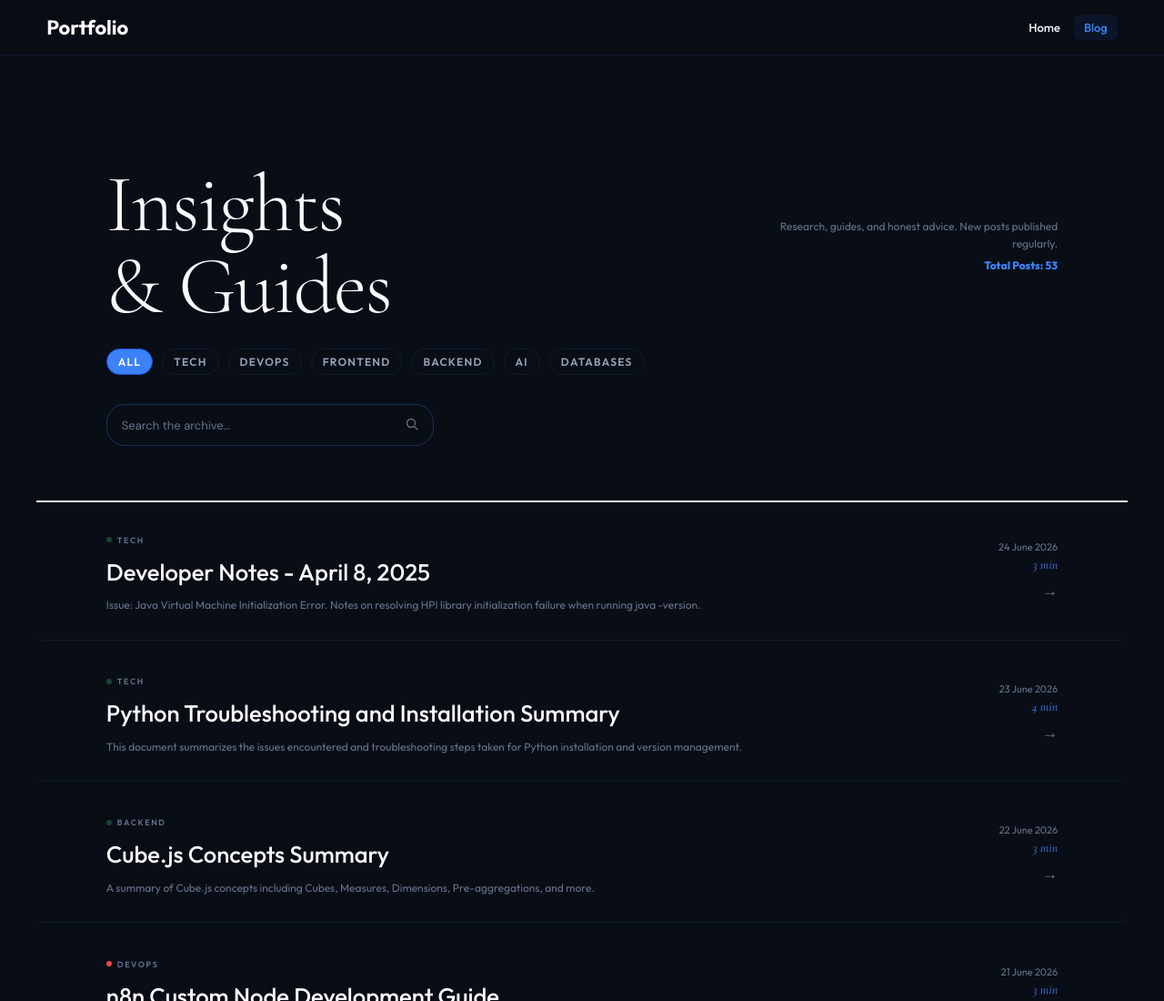
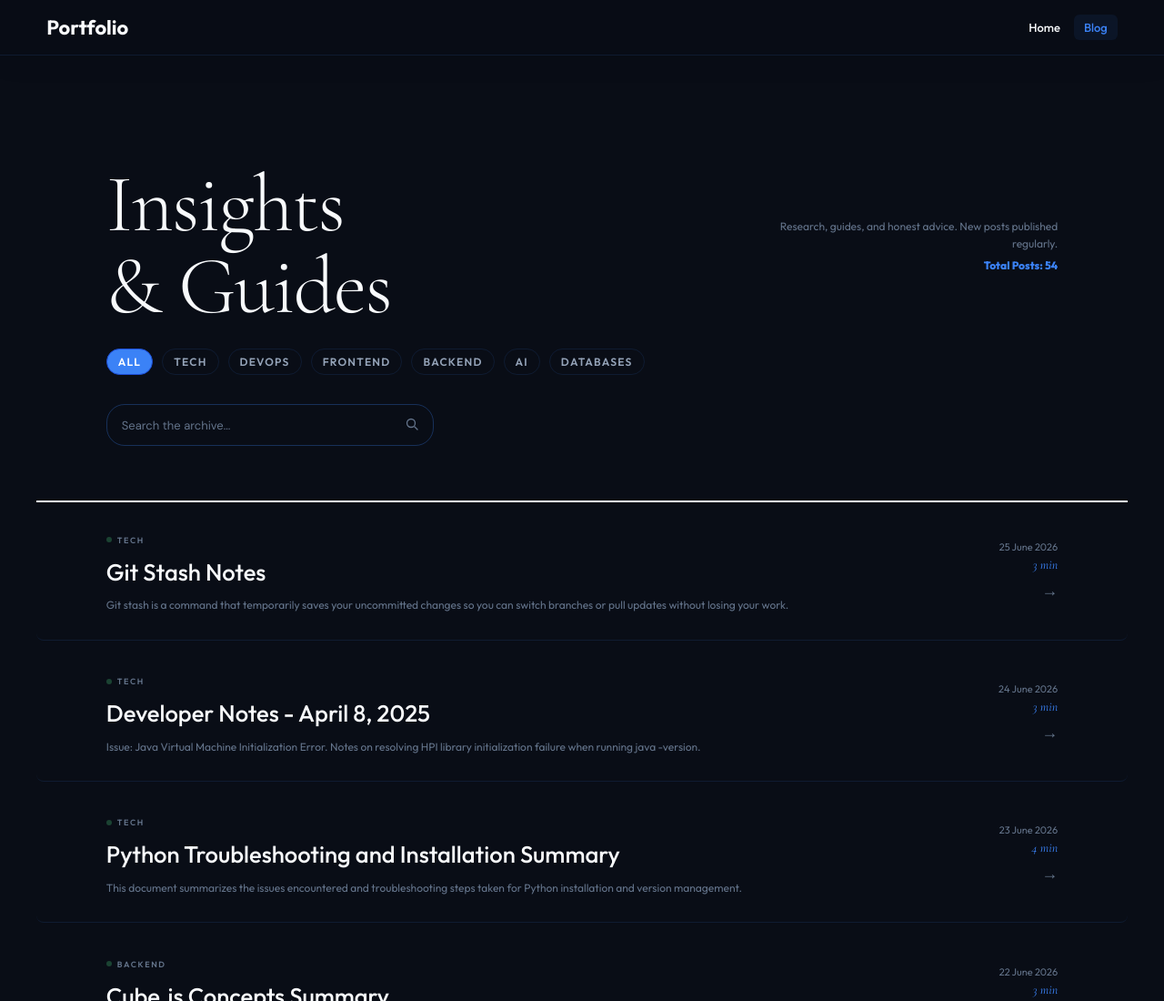
Before and after one commit to rinas21/amrinas, a website: page blog.html in a window 1280 px wide. Shown: the top 1100 px of the page at 91% size. Drawn offline with nearby package versions, Linux system fonts and the light colour scheme; a web font is replaced by a local one.

```diff
--- a/blog.html
+++ b/blog.html
@@ -468,6 +468,15 @@
 
         // Add your blog posts here manually. This ensures it works perfectly locally and on GitHub Pages!
         const blogPosts = [
+            {
+                "title": "Git Stash Notes",
+                "category": "Tech",
+                "excerpt": "Git stash is a command that temporarily saves your uncommitted changes so you can switch branches or pull updates without losing your work.",
+                "author": "A.M.Rinas",
+                "readTime": "3 min",
+                "date": "25 June 2026",
+                "file": "git-stash-notes.html"
+            },
             {
                 "title": "Developer Notes - April 8, 2025",
                 "category": "Tech",
```
